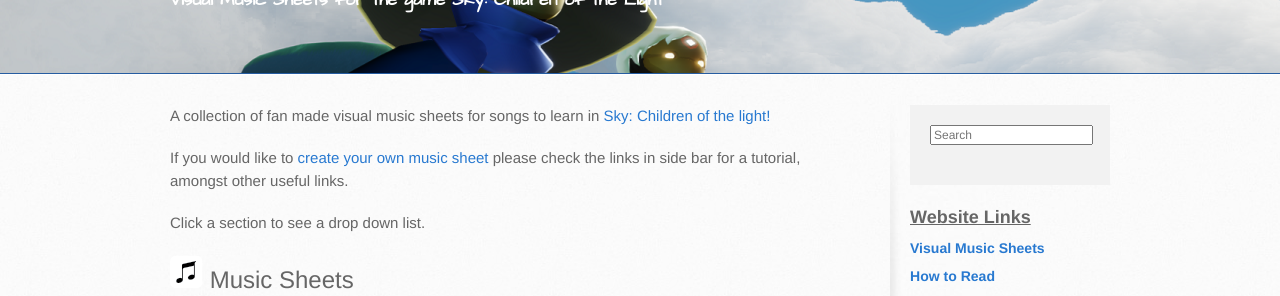
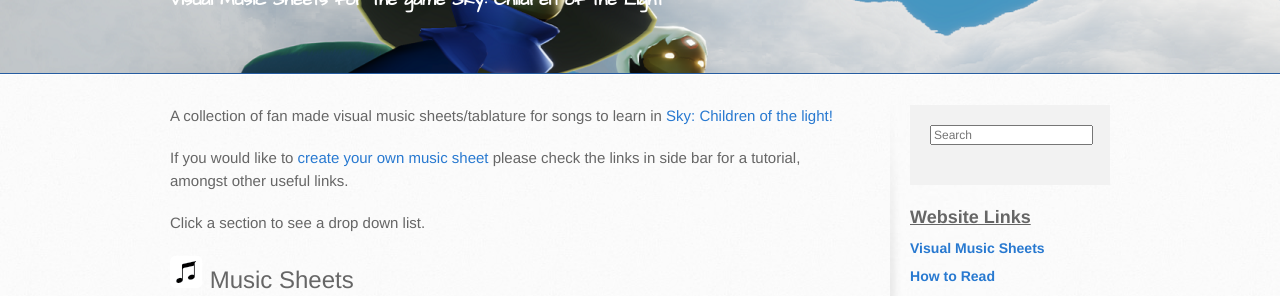
Before and after one commit to sky-music/sky-music.github.io, a Jekyll site: the page built from index.md, in a window 1280 px wide. Shown: the part 143-439 px from the top of the page. Built offline with Jekyll 4.4.1, drawn with Linux system fonts in a browser that asks for light colours.

Commit message:
Update index.md

```diff
--- a/index.md
+++ b/index.md
@@ -2,8 +2,8 @@
 layout: default
 ---
 
-<p>A collection of fan made visual music sheets for songs to learn in <a href="https://thatskygame.com/">Sky: Children of the light!</a></p>
-<p>If you would like to <a href="https://sky-pod.github.io/make-your-own-sheet.html">create your own music sheet</a> please check the links in side bar for a tutorial, amongst other useful links.</p>
+<p>A collection of fan made visual music sheets/tablature for songs to learn in <a href="https://thatskygame.com/">Sky: Children of the light!</a></p>
+<p>If you would like to <a href="./make-your-own-sheet.html">create your own music sheet</a> please check the links in side bar for a tutorial, amongst other useful links.</p>
 Click a section to see a drop down list.
 
 <details>
```
